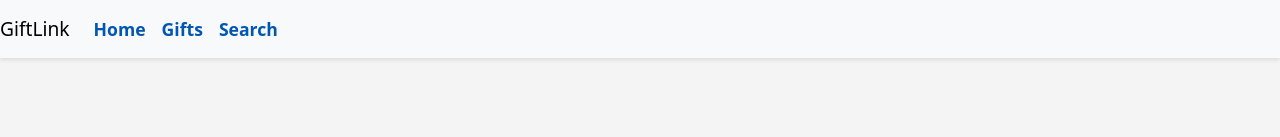
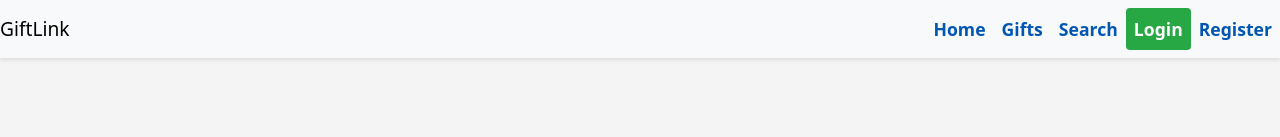
Before and after one commit to vvaleed/fullstack-capstone-project, a React (Create React App) app in the folder giftlink-frontend/: page /app/search in a window 1280 px wide. Shown: the top 137 px of the page. Built offline with nearby package versions, Linux system fonts and the light colour scheme; no server answers.

Commit message:
login auth added

```diff
--- a/giftlink-frontend/src/components/Navbar/Navbar.js
+++ b/giftlink-frontend/src/components/Navbar/Navbar.js
@@ -1,27 +1,80 @@
-import React from 'react';
-
+import React, { useEffect } from 'react'
+import { Link, useNavigate } from 'react-router-dom'
+import {urlConfig} from '../../config';
+import { useAppContext } from '../../context/AuthContext';
 
 export default function Navbar() {
+    const { isLoggedIn, setIsLoggedIn, userName, setUserName } = useAppContext();
+
+  const navigate=useNavigate();
+    useEffect(() => {
+        const authTokenFromSession = sessionStorage.getItem('auth-token');
+        const nameFromSession = sessionStorage.getItem('name');
+        if (authTokenFromSession) {
+            if(isLoggedIn && nameFromSession) {
+              setUserName(nameFromSession);
+            } else {
+              sessionStorage.removeItem('auth-token');
+              sessionStorage.removeItem('name');
+              sessionStorage.removeItem('email');
+              setIsLoggedIn(false);
+            }
+        }
+    },[isLoggedIn, setIsLoggedIn, setUserName])
+    const handleLogout=()=>{
+        sessionStorage.removeItem('auth-token');
+        sessionStorage.removeItem('name');
+        sessionStorage.removeItem('email');
+        setIsLoggedIn(false);
+        navigate(`/app`);
+
+    }
+    const profileSecton=()=>{
+      navigate(`/app/profile`);
+    }
     return (
-        <nav className="navbar navbar-expand-lg navbar-light bg-light">
-            <a className="navbar-brand" href="/">GiftLink</a>
+        <>
+            <nav className="navbar navbar-expand-lg navbar-light bg-light" id='navbar_container'>
+        <a className="navbar-brand" href={`${urlConfig.backendUrl}/app`}>GiftLink</a>
 
-            <div className="collapse navbar-collapse" id="navbarNav">
+        <button className="navbar-toggler" type="button" data-toggle="collapse" data-target="#navbarNav" aria-controls="navbarNav" aria-expanded="false" aria-label="Toggle navigation">
+          <span className="navbar-toggler-icon"></span>
+        </button>
+
+        <div className="collapse navbar-collapse justify-content-end" id="navbarNav">
           <ul className="navbar-nav">
-                    {/* Task 1: Add links to Home and Gifts below*/}
             <li className="nav-item">
               <a className="nav-link" href="/home.html">Home</a> {/* Link to home.html */}
             </li>
             <li className="nav-item">
-                        <a className="nav-link" href="/app">Gifts</a> {/* Updated Link */}
+              <Link className="nav-link" to="/app">Gifts</Link> {/* Updated Link */}
             </li>
             <li className="nav-item">
-	            <a className="nav-link" href="/app/search">Search</a>
+              <Link className="nav-link" to="/app/search">Search</Link>
             </li>
+            <ul className="navbar-nav ml-auto">
+            {isLoggedIn ? (
+                                    <>
+                                    <li className="nav-item"> <span className="nav-link" style={{color: "black", cursor:"pointer"}} onClick={profileSecton}>Welcome, {userName}</span> </li>
+                                    <li className="nav-item"><button className="nav-link login-btn" onClick={handleLogout}>Logout</button></li>
+                                    </>
+                                    )  : (
+                                    <>
+                                        <li className="nav-item">
 
+                                        <Link className="nav-link login-btn" to="/app/login">Login</Link>
+                                        </li>
+                                        <li className="nav-item">
+                                        <Link className="nav-link register-btn" to="/app/register">Register</Link>
+                                        </li>
+                                    </>
+                                )
 
+                                }
+            </ul>
           </ul>
         </div>
       </nav>
-    );
+        </>
+    )
 }
```
Lines whose indentation alone changed are shown as unchanged.
